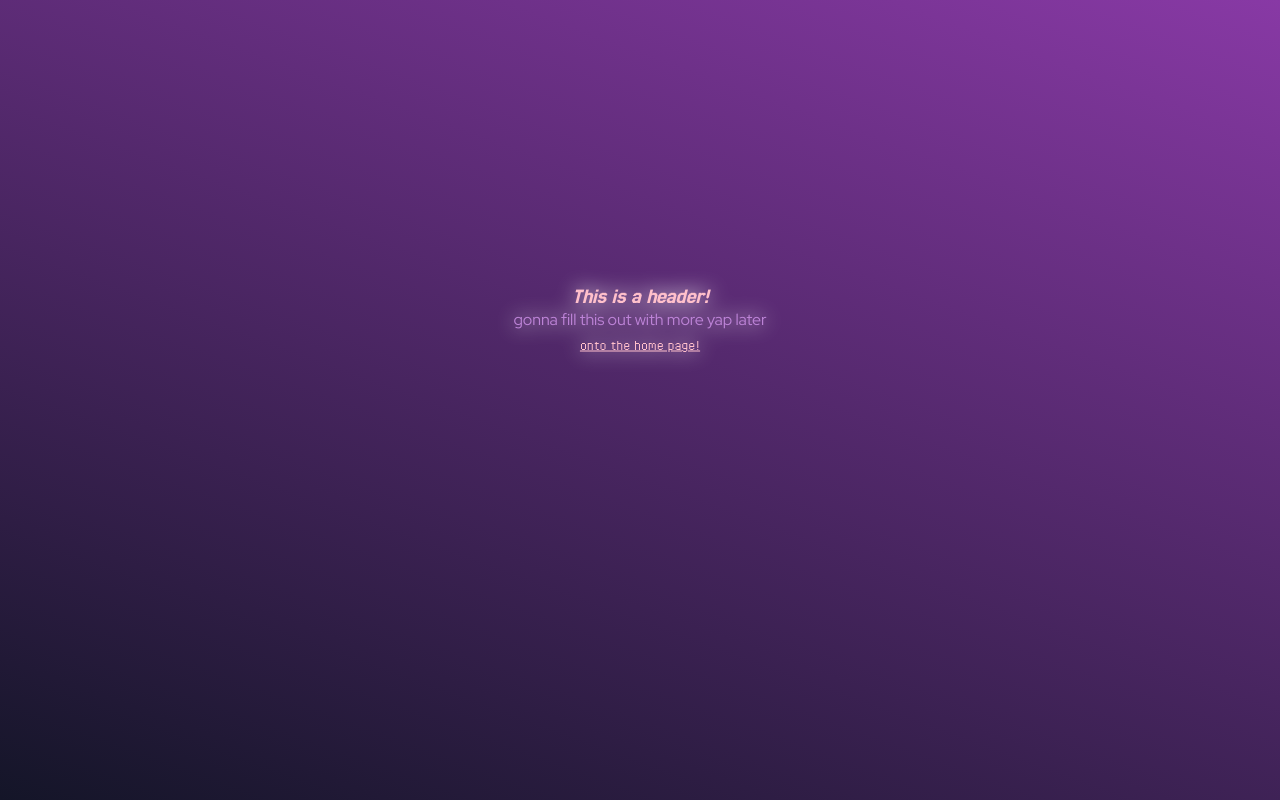
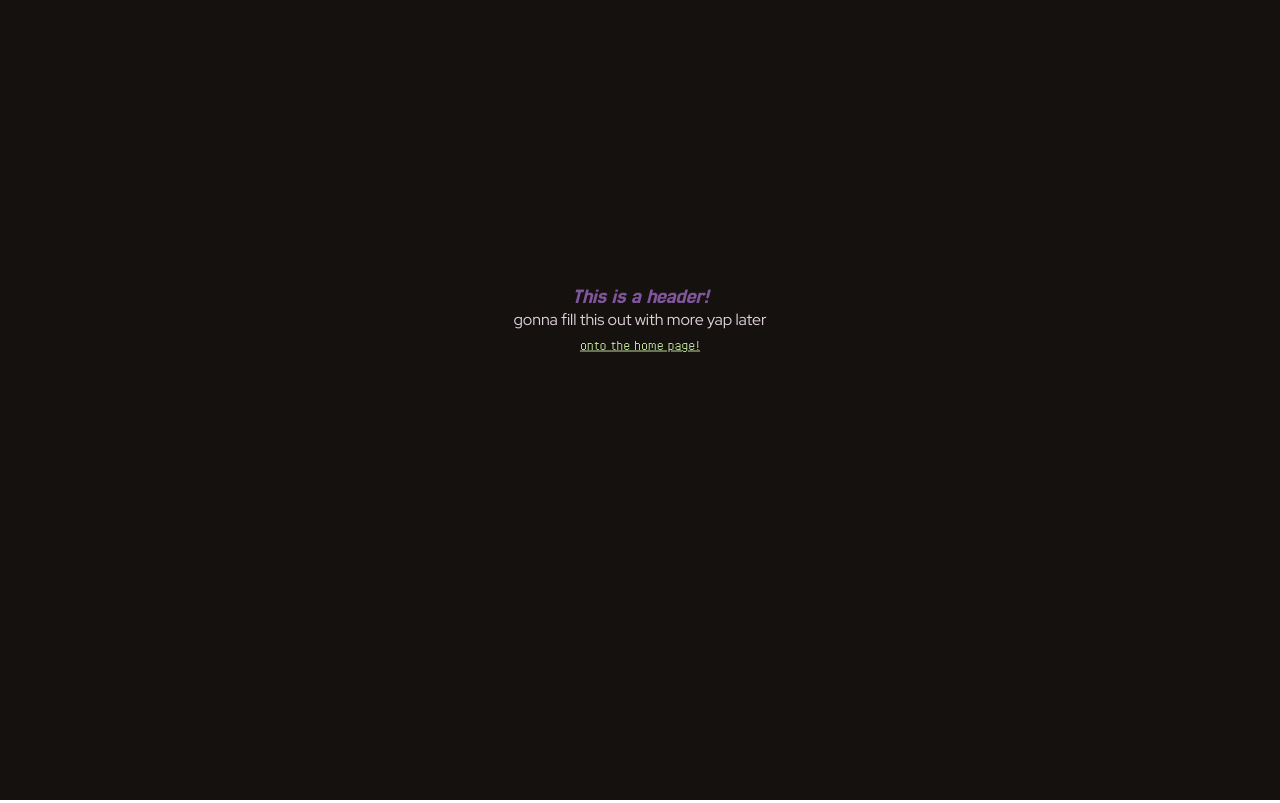
Before and after one commit to rebebbie/personal-website, an Astro site: page / in a window 1280 px wide. Built offline with nearby package versions, Linux system fonts and the light colour scheme; Astro itself is replaced by a stand-in of ours.

Commit message:
purple+green colour palette

```diff
--- a/src/components/cursorTrail.astro
+++ b/src/components/cursorTrail.astro
@@ -3,7 +3,7 @@
 ---
 <script type="text/javascript">
   // <![CDATA[
-  var colours=new Array("#a6f", "#60f", "#60f", "#a6f", "#b1a5c9"); // colours for top, right, bottom and left borders and background of bubbles
+  var colours=new Array("#B194BD", "#81559B", "#81559B", "#B194BD", "#b1a5c9"); // colours for top, right, bottom and left borders and background of bubbles
   var bubbles=66; // maximum number of bubbles on screen
   var over_or_under="over"; // set to "over" for bubbles to always be on top, or "under" to allow them to float behind other objects
 
@@ -70,7 +70,7 @@
       div.right="1px";
       div.bottom="1px";
       div.top="1px";
-      div.backgroundColor=colours[4];
+      // div.backgroundColor=colours[4];
       if (navigator.appName=="Microsoft Internet Explorer") div.filter="alpha(opacity=50)";
       else div.opacity=0.5;
       document.body.appendChild(rats);
--- a/src/components/landingPage.astro
+++ b/src/components/landingPage.astro
@@ -57,37 +57,39 @@ import Bubble from './cursorTrail.astro';
 		width: 100%;
 		height: 100%;
 		overflow: hidden;
+		cursor: url("../assets/cursor/normalLight.cur"), auto;
 	}
 
 	p.redhatBody {
 		font-family: "redhat";
 		/* TEMPORARY-ASSET-BELOW - DETERMINE COLOUR LATER */
-		color:rgb(190, 132, 216);
+		color:#E0D3DE;
 	}
 
 	a:visited {
 		/* TEMPORARY-ASSET-BELOW - DETERMINE COLOUR LATER */
-  		color: pink;
+  		color: #B9D996;
 	}
 
 	a.pixelEm {
 		font-family: "pixel", Verdana, Tahoma;
 		/* TEMPORARY-ASSET-BELOW - DETERMINE COLOUR LATER */
-		color: pink;
+		color: #B9D996;
 	}
 
 	p.pixelH {
 		font-family: "pixelHeader", Verdana, Tahoma;
 		font-size: 22px;
 		/* TEMPORARY-ASSET-BELOW - DETERMINE COLOUR LATER */
-		color: pink;
+		color: #81559B;
 	}
 
 	#container {
 		font-family: Inter, Roboto, 'Helvetica Neue', 'Arial Nova', 'Nimbus Sans', Arial, sans-serif;
 		/* TEMPORARY-ASSET-BELOW */
 		/* background-image: url('../assets/background_placeholder.gif');  */
-		background: linear-gradient(20deg, #141528 0%, #8839a5 100%);
+		/* background: linear-gradient(20deg, #141528 0%, #8839a5 100%); */
+		background: #14110F;
 		background-size: cover;
 		height: 100%;
 	}
@@ -101,7 +103,7 @@ import Bubble from './cursorTrail.astro';
 		text-align: center;
 
 		/* add "glow" to the text */
-		filter: drop-shadow(0px 0px 10px white);
+		/* filter: drop-shadow(0px 0px 10px white);  */
 	}
 
 	main {
@@ -148,6 +150,7 @@ import Bubble from './cursorTrail.astro';
 		line-height: 24px;
 		letter-spacing: -0.006em;
 		margin: 0;
+		cursor: url("../assets/cursor/textLight.cur"), auto;
 	}
 
 	/* code {
```
Also changed, not shown: 4 other files.
